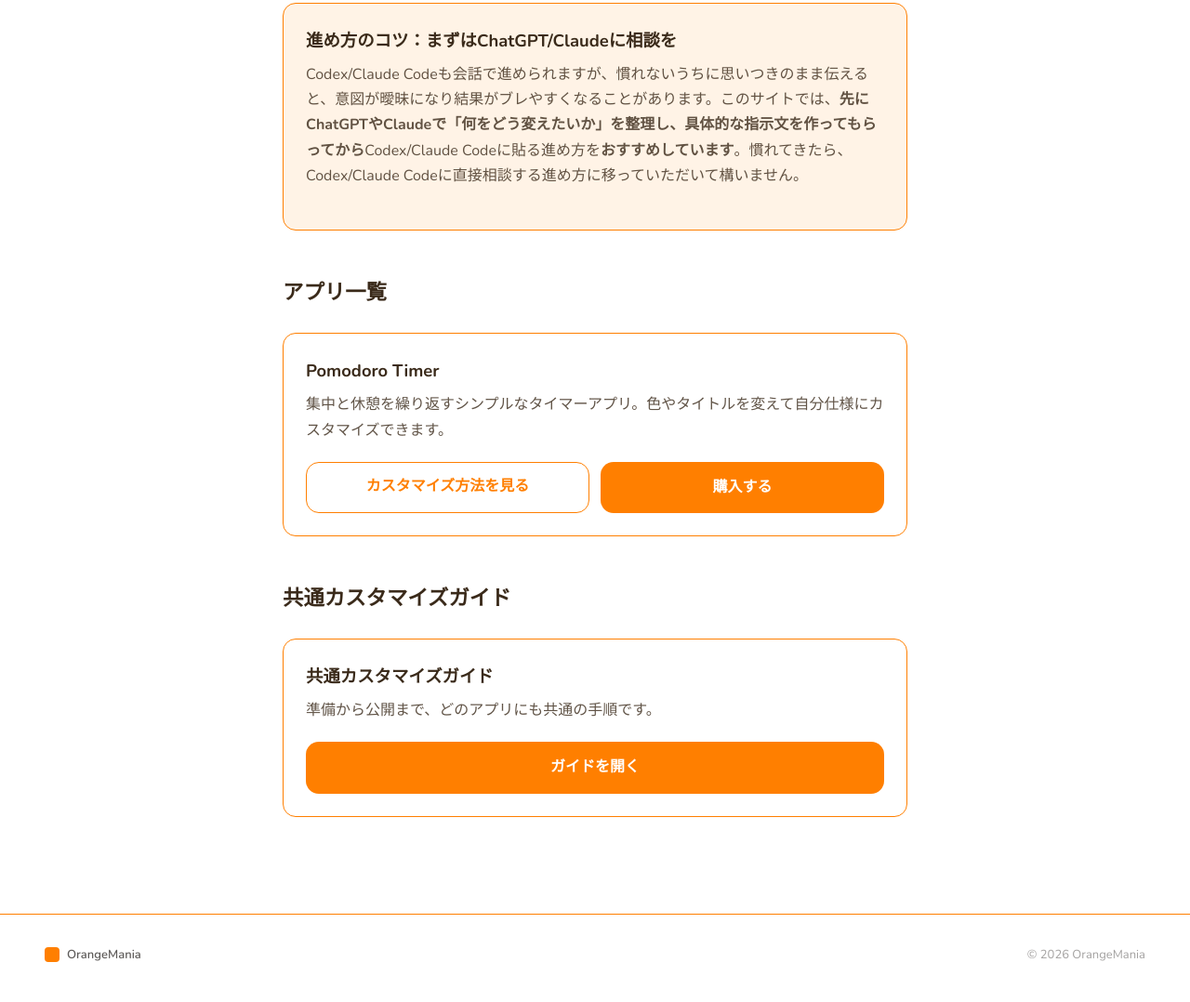
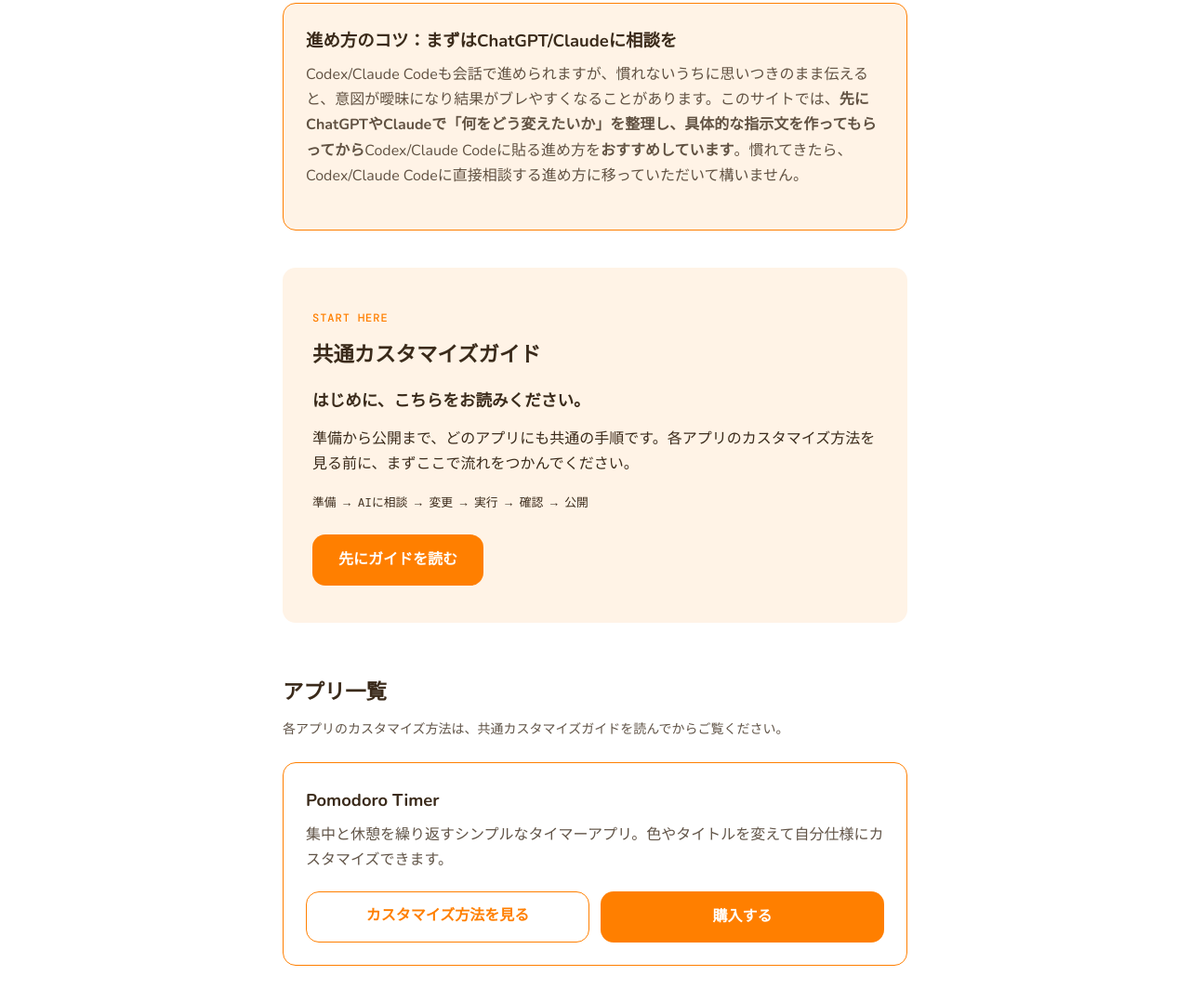
Before and after one commit to orangemark0808-code/orangemania-guide, a plain HTML site: page guide/web/list/index.html in a window 1280 px wide. Shown: the part 330-1408 px from the top of the page at 93% size. Drawn offline with nearby package versions, Linux system fonts and the light colour scheme.

Commit message:
一覧ページ: 共通カスタマイズガイドをアプリ一覧の上のバナーに移動
Co-Authored-By: Claude Sonnet 5.5 <noreply@anthropic.com>
Claude-Session: https://claude.ai/code/session_01E8du2UP6bzUyvh8jTbwgGi

```diff
--- a/guide/web/list/index.html
+++ b/guide/web/list/index.html
@@ -5,6 +5,27 @@
 <meta name="viewport" content="width=device-width, initial-scale=1.0">
 <title>WEBアプリ一覧 | OrangeMania</title>
 <link rel="stylesheet" href="../../../css/style.css">
+<style>
+  .common-guide {
+    background: #FFF3E6;
+    border: none;
+    border-radius: var(--radius);
+    box-shadow: none;
+    padding: 40px 32px;
+    margin: 40px 0 56px;
+  }
+  .common-guide h2 { margin: 8px 0 16px; }
+  .common-guide .common-guide-lead { font-weight: 800; font-size: 1.1rem; margin-bottom: 12px; }
+  .common-guide p { line-height: 1.7; }
+  .common-guide .common-guide-flow {
+    font-family: 'DM Mono', monospace;
+    font-size: 0.8rem;
+    margin: 0 0 24px;
+    overflow-wrap: anywhere;
+  }
+  .list-note { font-size: 0.875rem; opacity: 0.8; margin: -8px 0 8px; }
+  @media (max-width: 640px) { .common-guide { padding: 32px 20px; } }
+</style>
 </head>
 <body>
 
@@ -28,7 +49,17 @@
     <p>Codex/Claude Codeも会話で進められますが、慣れないうちに思いつきのまま伝えると、意図が曖昧になり結果がブレやすくなることがあります。このサイトでは、<strong>先にChatGPTやClaudeで「何をどう変えたいか」を整理し、具体的な指示文を作ってもらってから</strong>Codex/Claude Codeに貼る進め方を<strong>おすすめしています</strong>。慣れてきたら、Codex/Claude Codeに直接相談する進め方に移っていただいて構いません。</p>
   </div>
 
+  <section class="common-guide">
+    <span class="label">START HERE</span>
+    <h2>共通カスタマイズガイド</h2>
+    <p class="common-guide-lead">はじめに、こちらをお読みください。</p>
+    <p>準備から公開まで、どのアプリにも共通の手順です。各アプリのカスタマイズ方法を見る前に、まずここで流れをつかんでください。</p>
+    <p class="common-guide-flow">準備 → AIに相談 → 変更 → 実行 → 確認 → 公開</p>
+    <a href="../common/" class="btn">先にガイドを読む</a>
+  </section>
+
   <h2>アプリ一覧</h2>
+  <p class="list-note">各アプリのカスタマイズ方法は、共通カスタマイズガイドを読んでからご覧ください。</p>
   <div class="card-grid">
     <div class="card">
       <h3>Pomodoro Timer</h3>
@@ -39,17 +70,6 @@
       </div>
     </div>
     <!-- 今後アプリが増えたら、このカードを複製して追加してください -->
-  </div>
-
-  <h2>共通カスタマイズガイド</h2>
-  <div class="card-grid">
-    <div class="card">
-      <h3>共通カスタマイズガイド</h3>
-      <p>準備から公開まで、どのアプリにも共通の手順です。</p>
-      <div class="card-actions">
-        <a href="../common/" class="btn">ガイドを開く</a>
-      </div>
-    </div>
   </div>
 </main>
 
```
